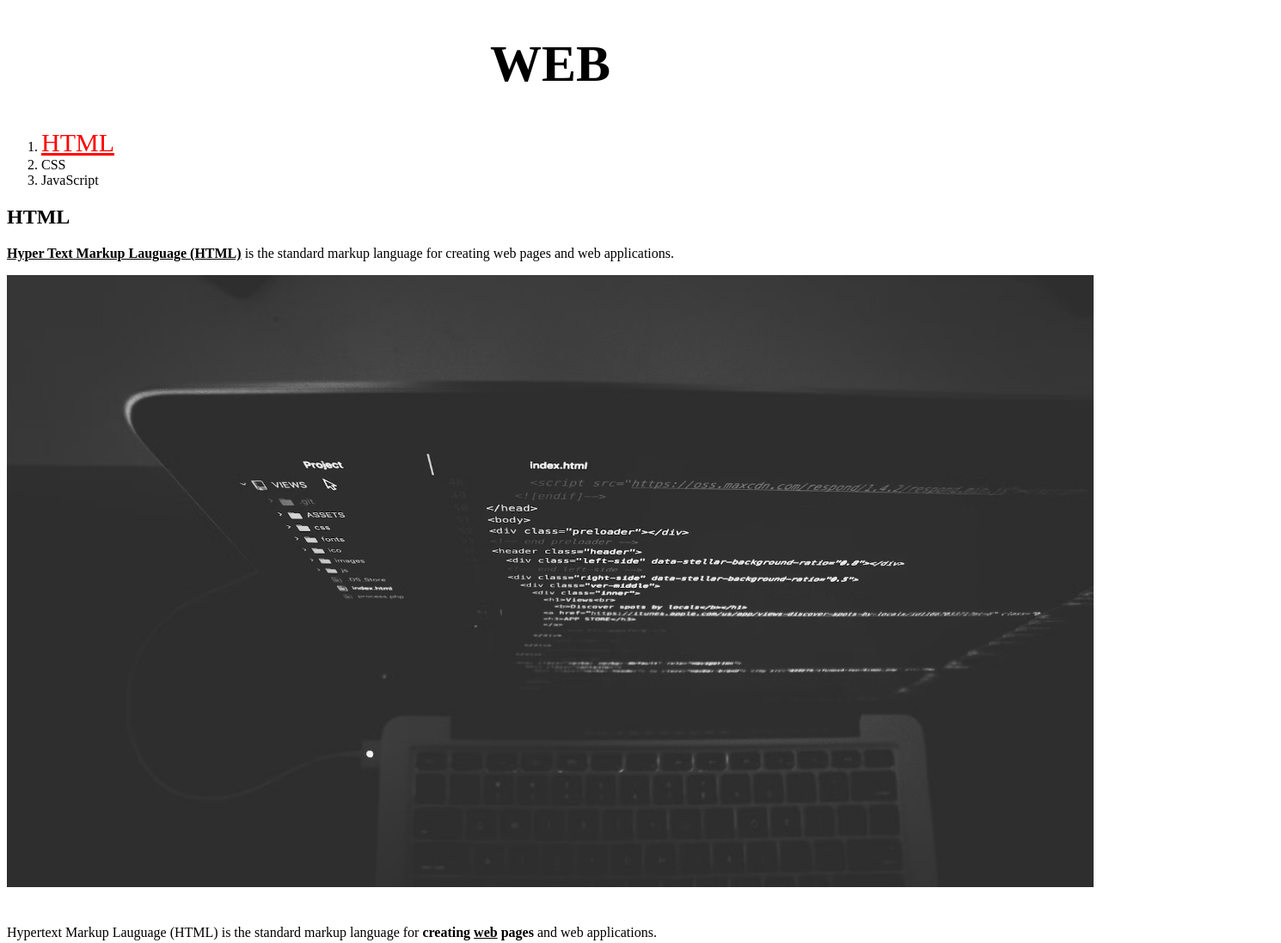
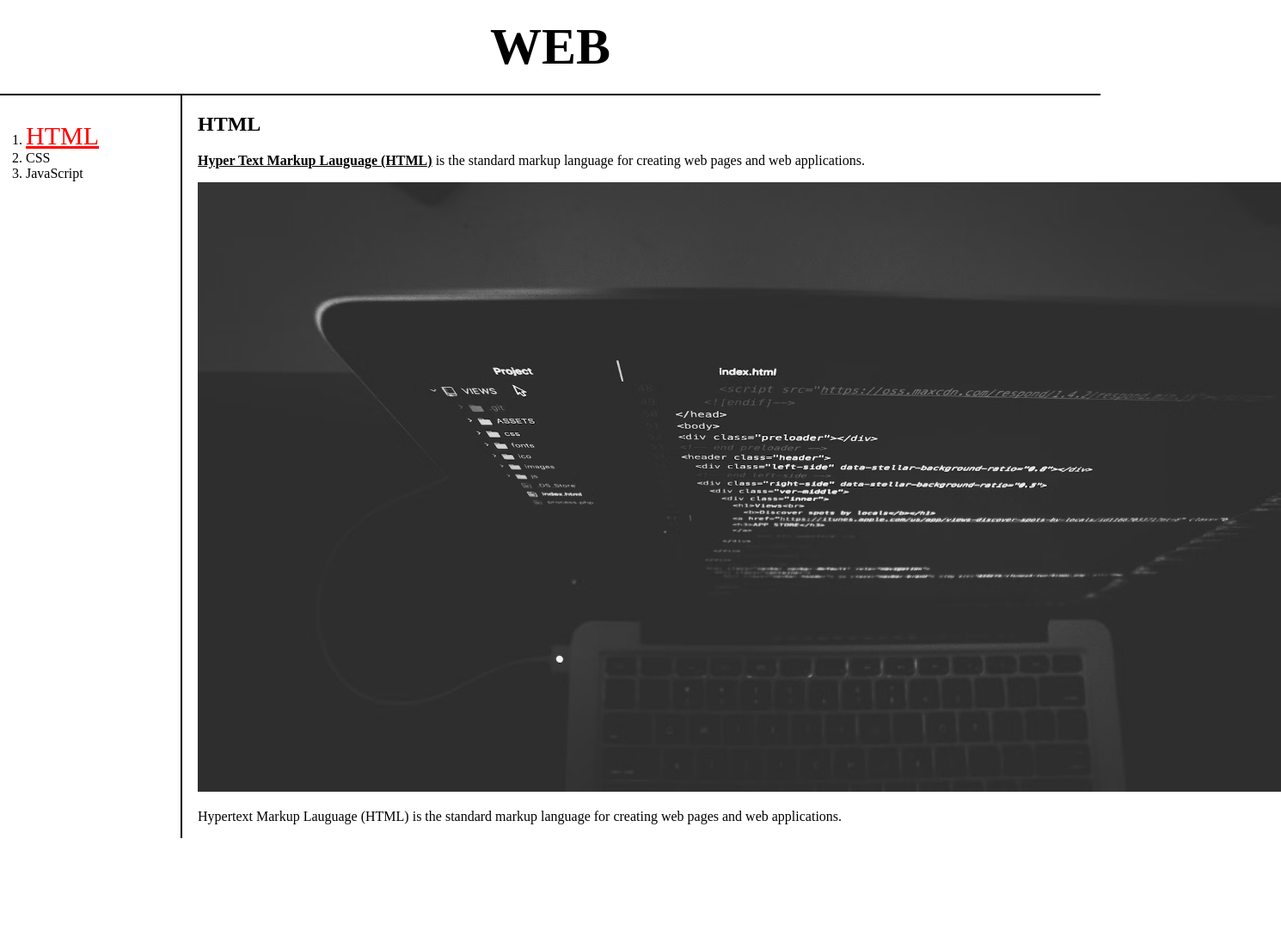
Before and after one commit to KimKwangje/First-Web, a plain HTML site: page 1.html in a window 1280 px wide. Shown: the whole page at 86% size, 1490 px wide, since content can reach past the window. After the commit the page ends 975 px from the top, so only its background shows below. Drawn offline with Linux system fonts and the light colour scheme.

Commit message:
website(3)-style add

```diff
--- a/1.html
+++ b/1.html
@@ -3,27 +3,22 @@
 <head>
 <title>WEB - HTML</title>
 <meta charset="utf-8">
-<style>
-    a{
-        color:black;
-        text-decoration:none;
-    }
-    h1{
-        font-size:60px;
-        text-align:center;
-    }
-</style>
+<link rel="stylesheet" href="style.css">
 </head>
 <body>
 <h1><a href="index.html">WEB</a></h1>
+<div id="grid">
 <ol>
     <li><a href="1.html" style="color:red;text-decoration:underline;font-size:30px;">HTML</a></li>
     <li><a href="2.html">CSS</a></li>
     <li><a href="3.html">JavaScript</a></li>
 </ol>
+<div id="article">
 <h2>HTML</h2>
 <p><strong><a href="https://html.spec.whatwg.org/multipage/" target="blank" title="html5 speicification" style="text-decoration:underline">Hyper Text Markup Lauguage (HTML)</strong></a> is the standard markup language for creating web pages and web applications.</p>
-<img src="coding.jpg" width="100%">
-<p style="margin-top:40px;">Hypertext Markup Lauguage (HTML) is the standard markup language for <strong>creating <u>web</u> pages</strong> and web applications.</p>
+<img src="coding.jpg" width="120%">
+<p>Hypertext Markup Lauguage (HTML) is the standard markup language for creating web pages and web applications.</p>
+    </div>
+    </div>
     </body>
     </html>
--- /dev/null
+++ b/style.css
@@ -0,0 +1,41 @@
+    body{
+        margin:0;
+    }
+    a{
+        color:black;
+        text-decoration:none;
+    }
+    h1{
+        font-size:60px;
+        text-align:center;
+        border-bottom:2px solid black;
+        margin:0;
+        padding:20px;
+    }
+    ol{
+        border-right:2px solid black;
+        width:150px;
+        margin:0;
+        padding:30px;
+    }
+    #grid{
+        display:grid;
+        grid-template-columns:150px 1fr;
+    }
+    #grid ol{
+        padding-left:30px;
+    }
+    #article{
+        padding-left:80px;
+    }
+    @media(max-width:800px){
+        #grid{
+            display:block;
+        }
+        ol{
+            display:none;
+        }
+        h1{
+            display:none;
+        }
+    }
```
Also changed, not shown: 2.html (+5 -10 lines), 3.html (+5 -10 lines), box.html (added, +20 -0 lines).
